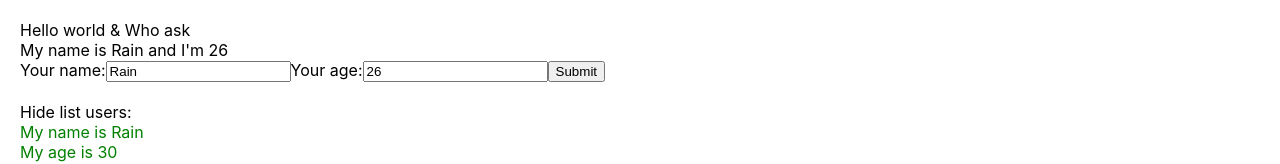
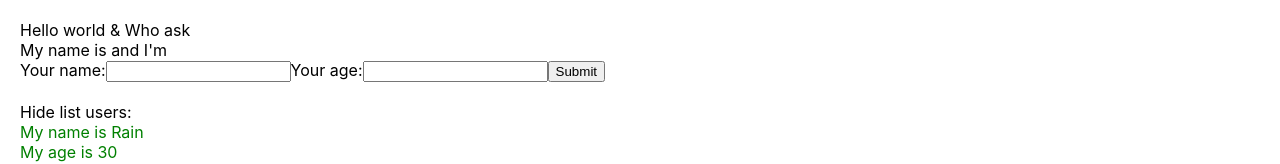
Before and after one commit to anhoang0611/react1, a React (Create React App) app: page / in a window 1280 px wide. Shown: the top 164 px of the page. Built offline with nearby package versions, Linux system fonts and the light colour scheme.

Commit message:
truyen gia tri cha sang con va cap nhat gia tritu con sang cha

```diff
--- a/src/components/UserInfor.js
+++ b/src/components/AddUserInfor.js
@@ -1,10 +1,10 @@
 import React from "react";
 
-class UserInfor extends React.Component {
+class AddUserInfor extends React.Component {
     state = {
-        name: 'Rain',
+        name: '',
         address: 'Ask for help',
-        age: 26
+        age: ''
     };
 
 
@@ -22,7 +22,14 @@
     }
     handleOnSubmit = (event) => {
         event.preventDefault();
-        console.log(this.state)
+
+
+        this.props.handleAddNewUser({
+            id: Math.floor((Math.random() * 100) + 1) + '-random',
+            name: this.state.name,
+            age: this.state.age
+
+        });
     }
 
     render() {
@@ -49,4 +56,4 @@
     }
 }
 
-export default UserInfor;
+export default AddUserInfor;
--- a/src/components/MyComponent.js
+++ b/src/components/MyComponent.js
@@ -1,7 +1,7 @@
 // class component
 // function component
 import React from "react";
-import UserInfor from "./UserInfor";
+import AddUserInfor from "./AddUserInfor";
 import DisplayInfor from "./DisplayInfor";
 class MyComponent extends React.Component {
     state = {
@@ -12,16 +12,30 @@
         ]
     }
 
+    handleAddNewUser = (userObj) => {
+        // console.log("Check: ", userObj)
+        // let listUsersNew = this.state.listUsers;
+        // listUsersNew.push(userObj);
+        // this.setState({
+        //     listUsers: listUsersNew
+        // }) bad code vi ko dc tuong tac truc tiep voi bien cua react
+        this.setState({
+            listUsers: [userObj, ...this.state.listUsers]
+        })
+    }
+
     // JSX
     render() {
         //DRY : dont repeat yourself
         return (
             <div>
-                <UserInfor />
+                <AddUserInfor
+                    handleAddNewUser={this.handleAddNewUser}
+                />
                 <br />
                 <DisplayInfor
                     listUsers={this.state.listUsers}
-                    user={this.state.listUsers}
+
                 />
             </div>
         );
```
